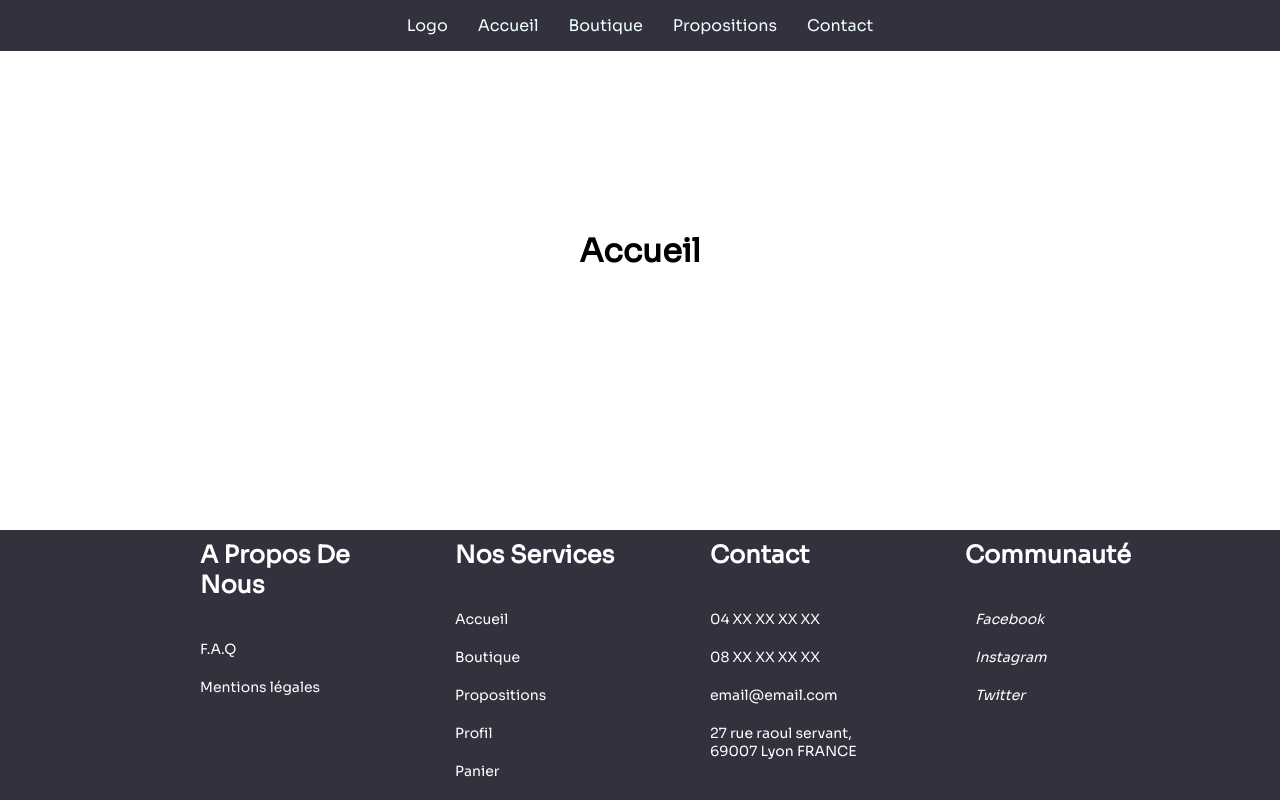
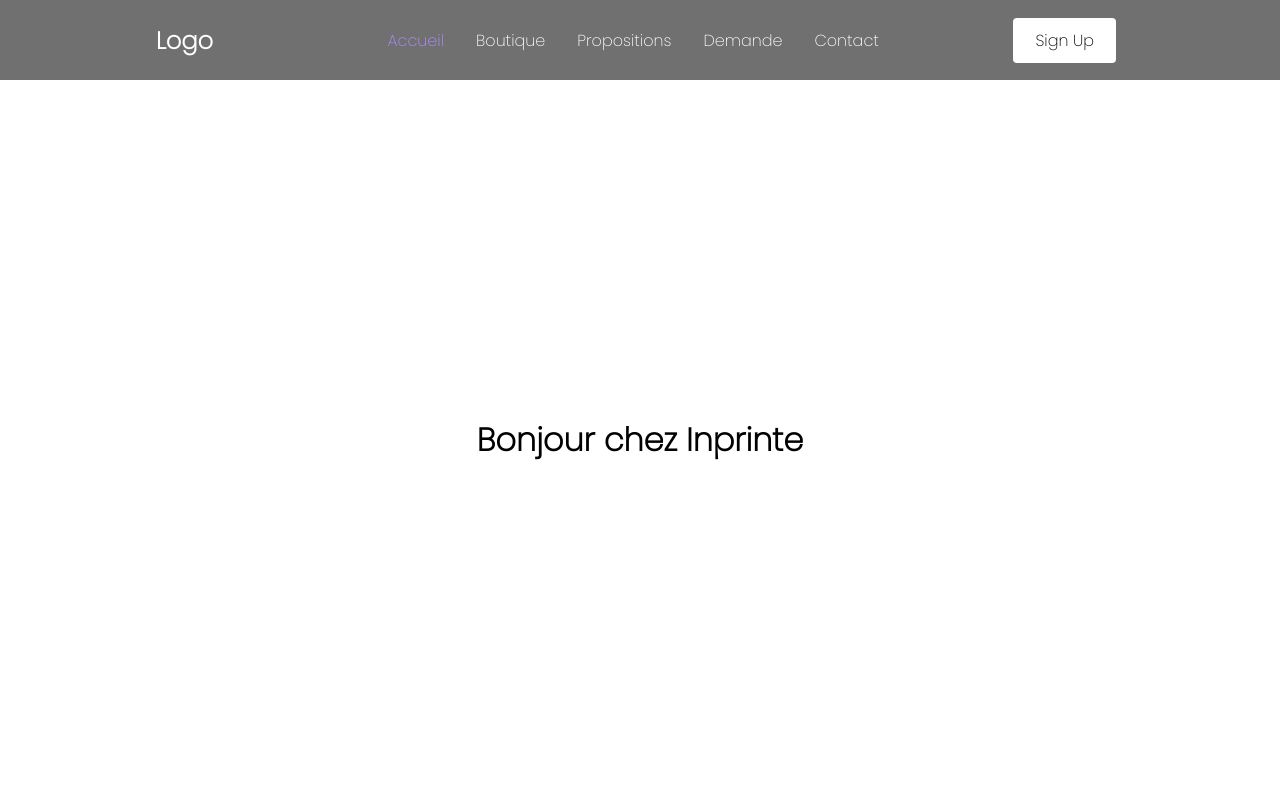
Before and after one commit to romainsilvy/inprinte, a React (Create React App) app in the folder inprinte-app/: page /accueil in a window 1280 px wide. Built offline with nearby package versions, Linux system fonts and the light colour scheme.

Commit message:
:fire: new header with bug logo

```diff
--- a/inprinte-app/src/App.css
+++ b/inprinte-app/src/App.css
@@ -1,79 +1,7 @@
-@import url('http://fonts.googleapis.com/css2?family=Sora&display=swap');
+@import url('https://fonts.googleapis.com/css2?family=Poppins:wght@200&display=swap');
 * {
-    font-family: 'Sora', sans-serif;
+    font-family: 'Poppins', sans-serif;
     box-sizing: border-box;
     margin: 0;
     padding: 0;
 }
-
-.header-ul li {
-    display: inline-block;
-    padding: 10px;
-}
-
-.App-logo {
-    height: 40vmin;
-    pointer-events: none;
-}
-
-.header-ul li a {
-    color: azure;
-    padding: 5px;
-    text-decoration: none;
-}
-
-.header-ul {
-    padding: 5px;
-    margin: 0;
-    background-color:#32313d;
-    text-align: center;
-
-}
-.header-ul li a:hover {
-	color:#a877ed;
-	transition: 200ms ease-in;
-}
-
-.footer {
-    position: absolute;
-    bottom: 0;
-    text-align: center;
-    width: 100%;
-    background-color:#34313e;
-}
-@media (prefers-reduced-motion: no-preference) {
-    .App-logo {
-        animation: App-logo-spin infinite 20s linear;
-    }
-}
-
-.App-header {
-    background-color: #34313e;
-    min-height: 100vh;
-    display: flex;
-    flex-direction: column;
-    align-items: center;
-    justify-content: center;
-    font-size: calc(10px + 2vmin);
-    color: white;
-}
-
-.App h1 {
-    height: 400px;
-    display: flex;
-    align-items: center;
-    justify-content: center;
-}
-
-.App-link {
-    color: #61dafb;
-}
-
-@keyframes App-logo-spin {
-    from {
-        transform: rotate(0deg);
-    }
-    to {
-        transform: rotate(360deg);
-    }
-}
--- a/inprinte-app/src/App.js
+++ b/inprinte-app/src/App.js
@@ -1,24 +1,28 @@
 import React from 'react'
 import './App.css';
 import Header from './components/Header';
-import { BrowserRouter, Routes, Route } from 'react-router-dom'
-import Footer from './components/Footer';
+import { BrowserRouter as Router, Routes, Route } from 'react-router-dom'
+// import Footer from './components/Footer'
+import {ReactComponent as Logo} from '../../images/inprinte.svg';
+import Accueil from './pages/Accueil.jsx'
+import Boutique from './pages/Boutique'
+import Propositions from './pages/Propositions'
+import Demande from './pages/Demande'
+import Contact from './pages/Contact'
 
 function App() {
   return (
-    <div className="App">
-      <BrowserRouter>
-        <Header />
-        <Routes>
-          <Route path="/" element={<h1>Inprinte</h1>} />
-          <Route path="/accueil" element={<h1>Accueil</h1>} />
-          <Route path="/boutique" element={<h1>Boutique</h1>} />
-          <Route path="/propositions" element={<h1>Propositions</h1>} />
-          <Route path="/contact" element={<h1>Nous contacter</h1>} />
-        </Routes>
-      </BrowserRouter>
-      <Footer />
-    </div>
+      <Router>
+          <Header />
+          <Routes>
+            <Route path="/" element={<Logo/>} />
+            <Route path="/accueil" element={<Accueil/>} />
+            <Route path="/boutique" element={<Boutique/>} />
+            <Route path="/propositions" element={<Propositions/>} />
+            <Route path="/demande" element={<Demande/>} />
+            <Route path="/contact" element={<Contact/>} />
+          </Routes>
+      </Router>
   );
 }
 
--- a/inprinte-app/src/components/Header.jsx
+++ b/inprinte-app/src/components/Header.jsx
@@ -1,17 +1,36 @@
 import React from 'react';
-import { Link } from 'react-router-dom';
+import { Nav, Bars, NavLink, NavMenu, NavBtn, NavBtnLink } from '../styles/HeaderStyles';
 
 const Header = () => {
     return (
-        <div>
-            <ul className="header-ul">
-                <li><Link to="/">Logo</Link></li>
-                <li><Link to="/accueil">Accueil</Link></li>
-                <li><Link to="/boutique">Boutique</Link></li>
-                <li><Link to="/propositions">Propositions</Link></li>
-                <li><Link to="/contact">Contact</Link></li>
-            </ul>
-        </div>
+        <>
+        <Nav>
+            <NavLink to="/">
+                <h1>Logo</h1>
+            </NavLink>
+            <Bars />
+            <NavMenu>
+                <NavLink to="/accueil">
+                    Accueil
+                </NavLink>
+                <NavLink to="/boutique">
+                    Boutique
+                </NavLink>
+                <NavLink to="/propositions">
+                    Propositions
+                </NavLink>
+                <NavLink to="/demande">
+                    Demande
+                </NavLink>
+                <NavLink to="/contact">
+                    Contact
+                </NavLink>
+            </NavMenu>
+            <NavBtn>
+                <NavBtnLink to="/signup">Sign Up</NavBtnLink>
+            </NavBtn>
+        </Nav>
+        </>
     );
 };
 
--- /dev/null
+++ b/inprinte-app/src/pages/Accueil.jsx
@@ -0,0 +1,11 @@
+import React from 'react';
+
+const Home = () => {
+    return (
+        <div style= {{display: 'flex', justifyContent: 'center', alignItems: 'center', height: '90vh'}}>
+            <h1>Bonjour chez Inprinte</h1>
+        </div>
+    );
+};
+
+export default Home;
--- /dev/null
+++ b/inprinte-app/src/pages/Boutique.jsx
@@ -0,0 +1,12 @@
+
+import React from 'react';
+
+const Boutique = () => {
+    return (
+        <div style= {{display: 'flex', justifyContent: 'center', alignItems: 'center', height: '90vh'}}>
+           <h1>Boutique</h1>
+        </div>
+    );
+};
+
+export default Boutique;
--- /dev/null
+++ b/inprinte-app/src/pages/Contact.jsx
@@ -0,0 +1,11 @@
+import React from 'react';
+
+const Contact = () => {
+    return (
+        <div style= {{display: 'flex', justifyContent: 'center', alignItems: 'center', height: '90vh'}}>
+            <h1>Contactez-nous</h1>
+        </div>
+    );
+};
+
+export default Contact;
--- /dev/null
+++ b/inprinte-app/src/pages/Demande.jsx
@@ -0,0 +1,11 @@
+import React from 'react';
+
+const Demande = () => {
+    return (
+        <div style= {{display: 'flex', justifyContent: 'center', alignItems: 'center', height: '90vh'}}>
+            <h1>Demande de modele</h1>
+        </div>
+    );
+};
+
+export default Demande;
--- /dev/null
+++ b/inprinte-app/src/pages/Propositions.jsx
@@ -0,0 +1,11 @@
+import React from 'react';
+
+const Propositions = () => {
+    return (
+        <div style= {{display: 'flex', justifyContent: 'center', alignItems: 'center', height: '90vh'}}>
+            <h1>Propositions</h1>
+        </div>
+    );
+};
+
+export default Propositions;
--- /dev/null
+++ b/inprinte-app/src/styles/HeaderStyles.jsx
@@ -0,0 +1,79 @@
+import styled from 'styled-components'
+import { NavLink as Link } from 'react-router-dom'
+import {FaBars} from 'react-icons/fa'
+
+export const Nav = styled.nav`
+    background : #707070;
+    height : 80px;
+    display: flex;
+    justify-content : space-between;
+    padding: 0.5rem calc((100vw - 1000px) /2);
+    z-index: 10;
+`
+
+export const NavLink = styled(Link)`
+    color: #ffffff;
+    display: flex;
+    align-items: center;
+    text-decoration: none;
+    padding: 0 1rem;
+    height: 100%;
+    cursor: pointer;
+
+    &.active {
+        color: #B289FF;
+    }
+`
+
+export const Bars = styled(FaBars)`
+    display: none;
+    color: #ffffff;
+
+    @media screen and (max-width: 768px) {
+        display: block;
+        position: absolute;
+        top: 0;
+        right: 0;
+        transform: translate(-100%, 75%);
+        font-size: 1.8rem;
+        cursor: pointer;
+    }
+`
+
+export const NavMenu = styled.div`
+    display: flex;
+    align-items: center;
+    margin-right: -24px;
+
+    @media screen and (max-width: 768px) {
+        display: none;
+    }
+`
+
+export const NavBtn = styled.nav`
+    display: flex;
+    align-items: center;
+    margin-right: 24px;
+
+    @media screen and (max-width: 768px) {
+        display: none;
+    }
+`
+
+export const NavBtnLink = styled(Link)`
+    border-radius: 4px;
+    background: #ffffff;
+    padding: 10px 22px;
+    color: #000000;
+    border: none;
+    outline: none;
+    cursor: pointer;
+    transition: all 0.2s ease-in-out;
+    text-decoration: none;
+
+    &:hover{
+        transition: all 0.2s ease-in-out;
+        background: #B289FF;
+        color: #ffffff;
+    }
+`
```
Also changed, not shown: inprinte-app/src/images/inprinte.svg (added).
